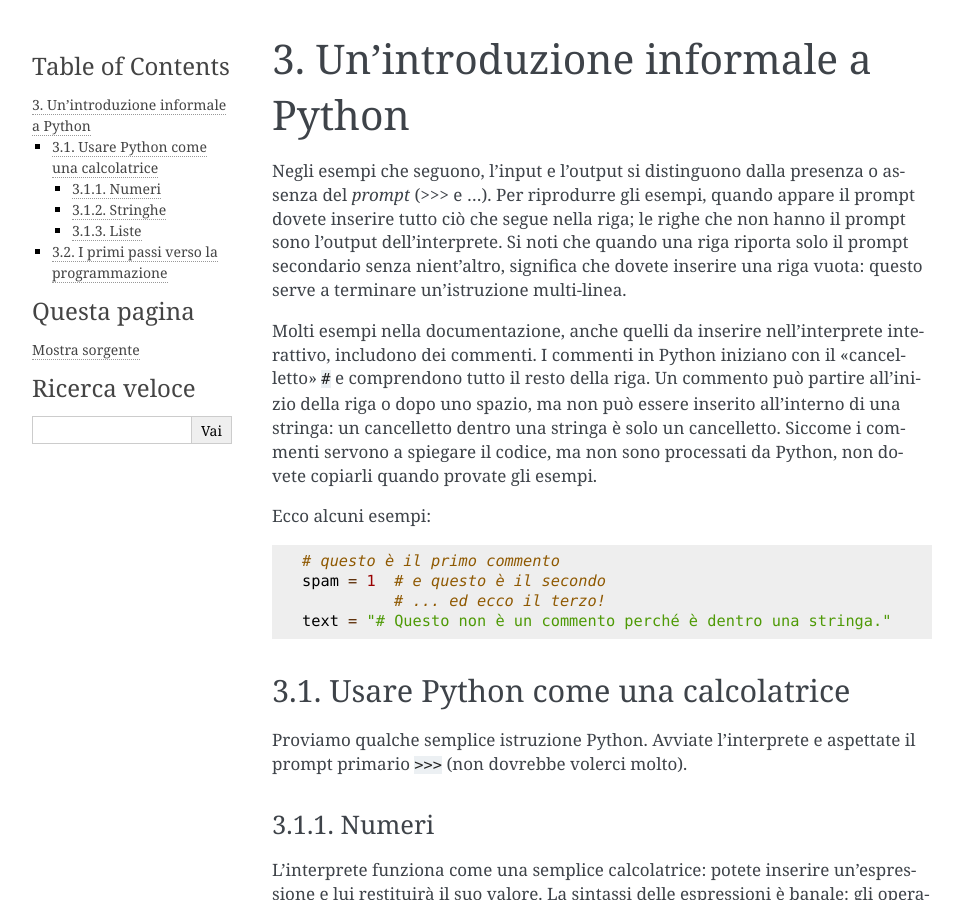
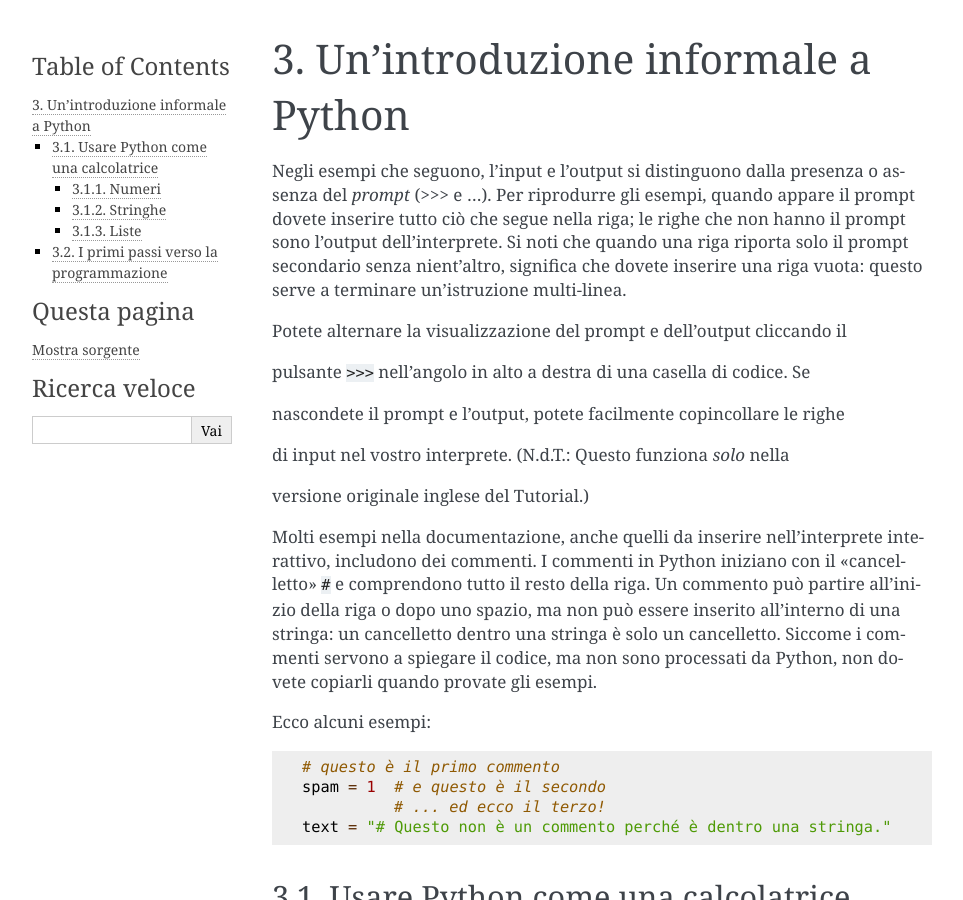
Before and after one commit to ricpol/pytutorial-it, a Sphinx documentation site: the page built from tutorial/source/introduction.rst, in a window 1280 px wide and 900 px high. Shown: the whole window, without its empty margins (148-1111 px from the left). Built offline with Sphinx 7.4.7, drawn with Linux system fonts in a browser that asks for light colours.

Commit message:
sync up to commit 2c47922

```diff
--- a/tutorial/source/appetite.rst
+++ b/tutorial/source/appetite.rst
@@ -8,7 +8,7 @@
 
     Questa è la traduzione della **versione "stabile" del Tutorial**,
     corrispondente a Python 3.10, ed è aggiornata al
-    `24 settembre 2021 <https://github.com/python/cpython/commits/3.10/Doc/tutorial>`_.
+    `8 novembre 2021 <https://github.com/python/cpython/commits/3.10/Doc/tutorial>`_.
 
     La repository GitHub di questo progetto
     `si trova qui <https://github.com/ricpol/pytutorial-it>`_:
--- a/tutorial/source/introduction.rst
+++ b/tutorial/source/introduction.rst
@@ -11,6 +11,20 @@ righe che non hanno il prompt sono l'output dell'interprete. Si noti che
 quando una riga riporta solo il prompt secondario senza nient'altro, significa
 che dovete inserire una riga vuota: questo serve a terminare un'istruzione
 multi-linea.
+
+.. only:: html
+
+
+
+  Potete alternare la visualizzazione del prompt e dell'output cliccando il
+
+  pulsante ``>>>`` nell'angolo in alto a destra di una casella di codice. Se
+
+  nascondete il prompt e l'output, potete facilmente copincollare le righe
+
+  di input nel vostro interprete. (N.d.T.: Questo funziona *solo* nella
+
+  versione originale inglese del Tutorial.)
 
 .. index:: single: # (hash); comment
 
```
